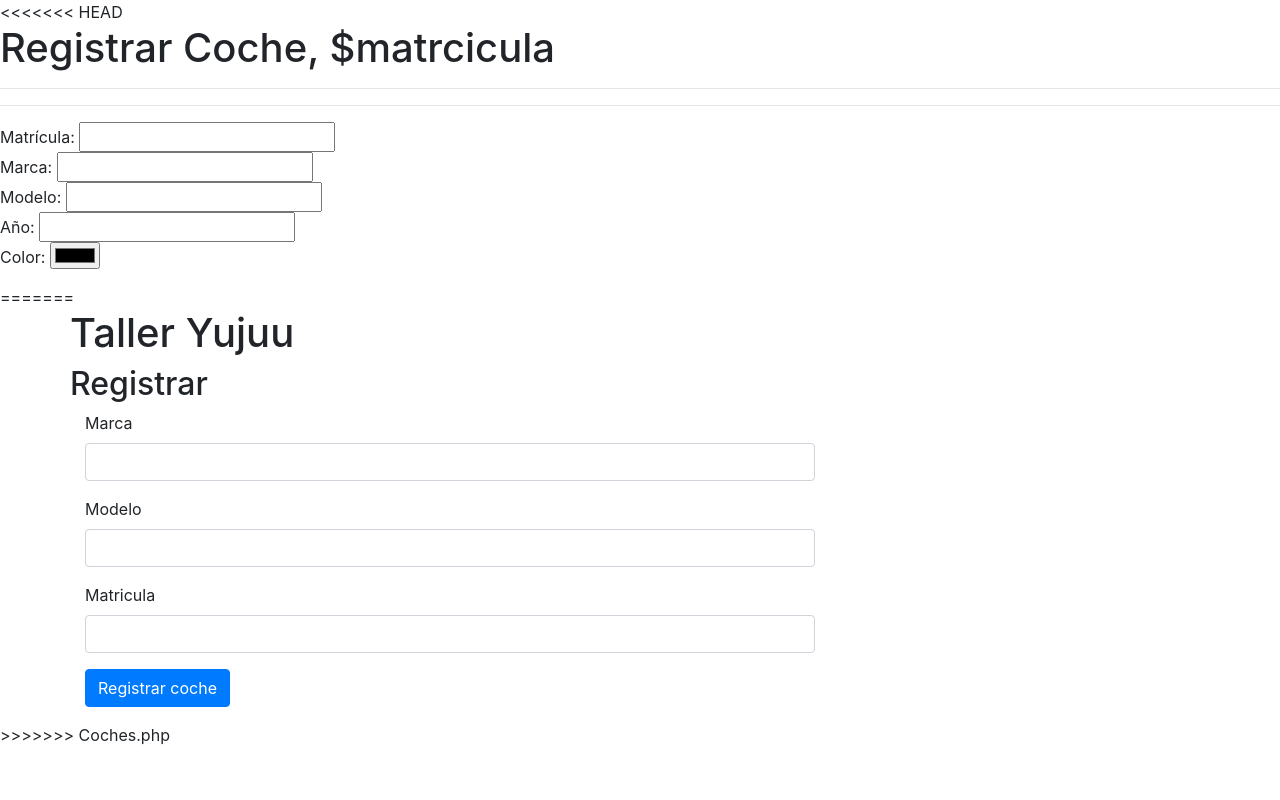
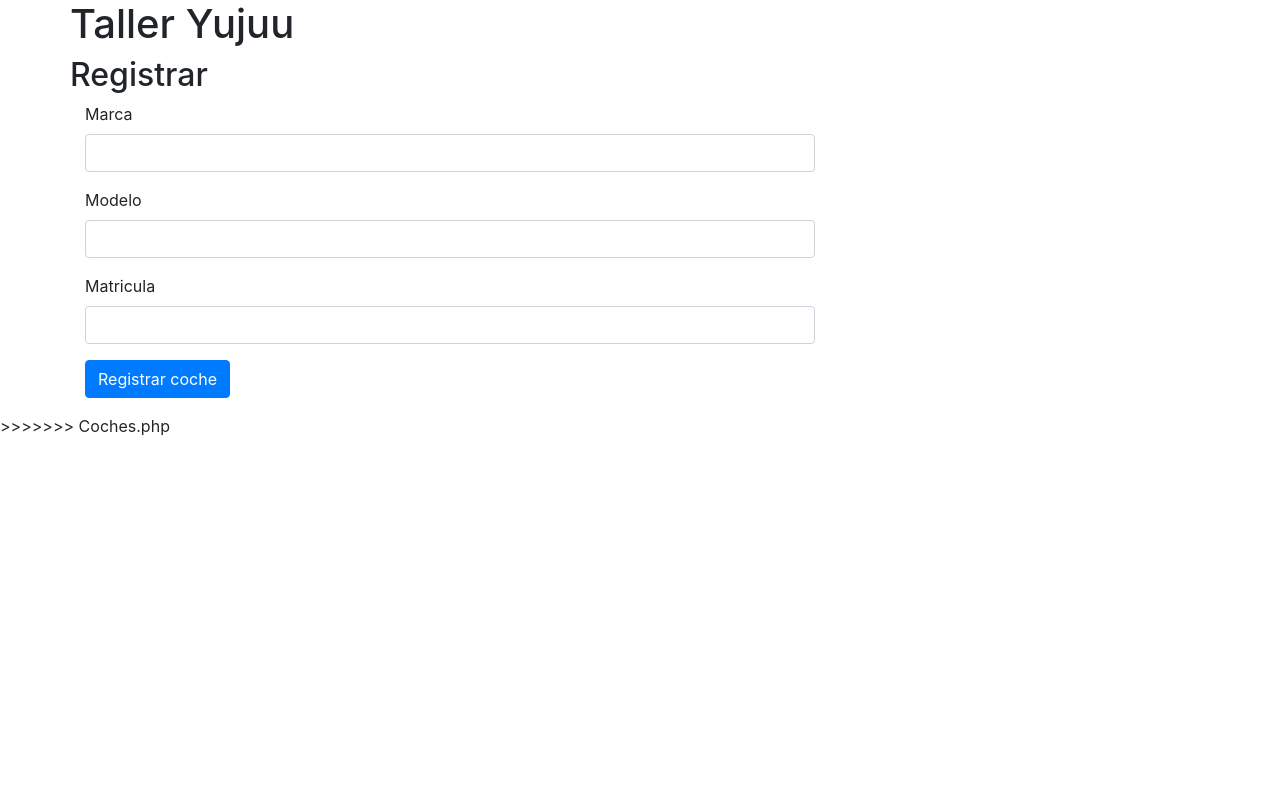
Before and after one commit to mariosb-13/TallerYujuu, a PHP site: page /coches.php in a window 1280 px wide. Run offline with PHP 8.4, Linux system fonts and the light colour scheme.

Commit message:
Finalizamos

```diff
--- a/coches.php
+++ b/coches.php
@@ -1,27 +1,3 @@
-<<<<<<< HEAD
-<?php
-	require 'conexion.php';
-?>
-
-<!DOCTYPE html>
-<html lang="en">
-<head>
-    <meta charset="UTF-8">
-    <meta name="viewport" content="width=device-width, initial-scale=1.0">
-    <title>Talleres Yuju</title>
-</head>
-<body>
-    <h1> Registrar Coche, $matrcicula </h1>
-    <hr><hr>
-    <form action="" method="post">
-            Matrícula: <input type="text" id="matricula" name="matricula"><br>
-            Marca: <input type="text" id="marca" name="marca"><br>
-            Modelo: <input type="text" id="modelo" name="modelo"><br>
-            Año: <input type="number" id="año" name="año"><br>
-            Color: <input type="color" id="color" name="color"><br>
-    </form>
-</body>
-=======
 <!DOCTYPE html>
 <html lang="es">
 
```
